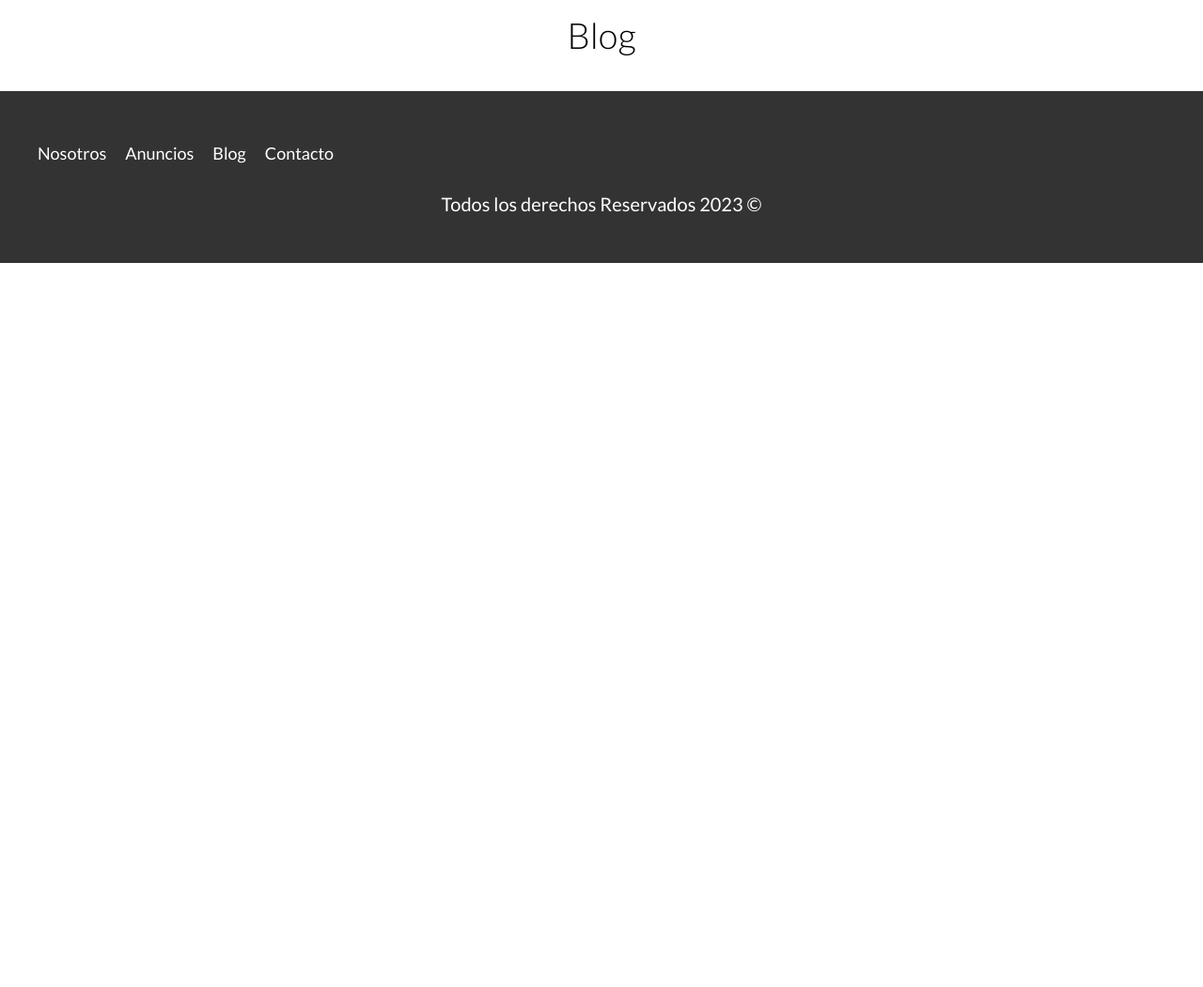
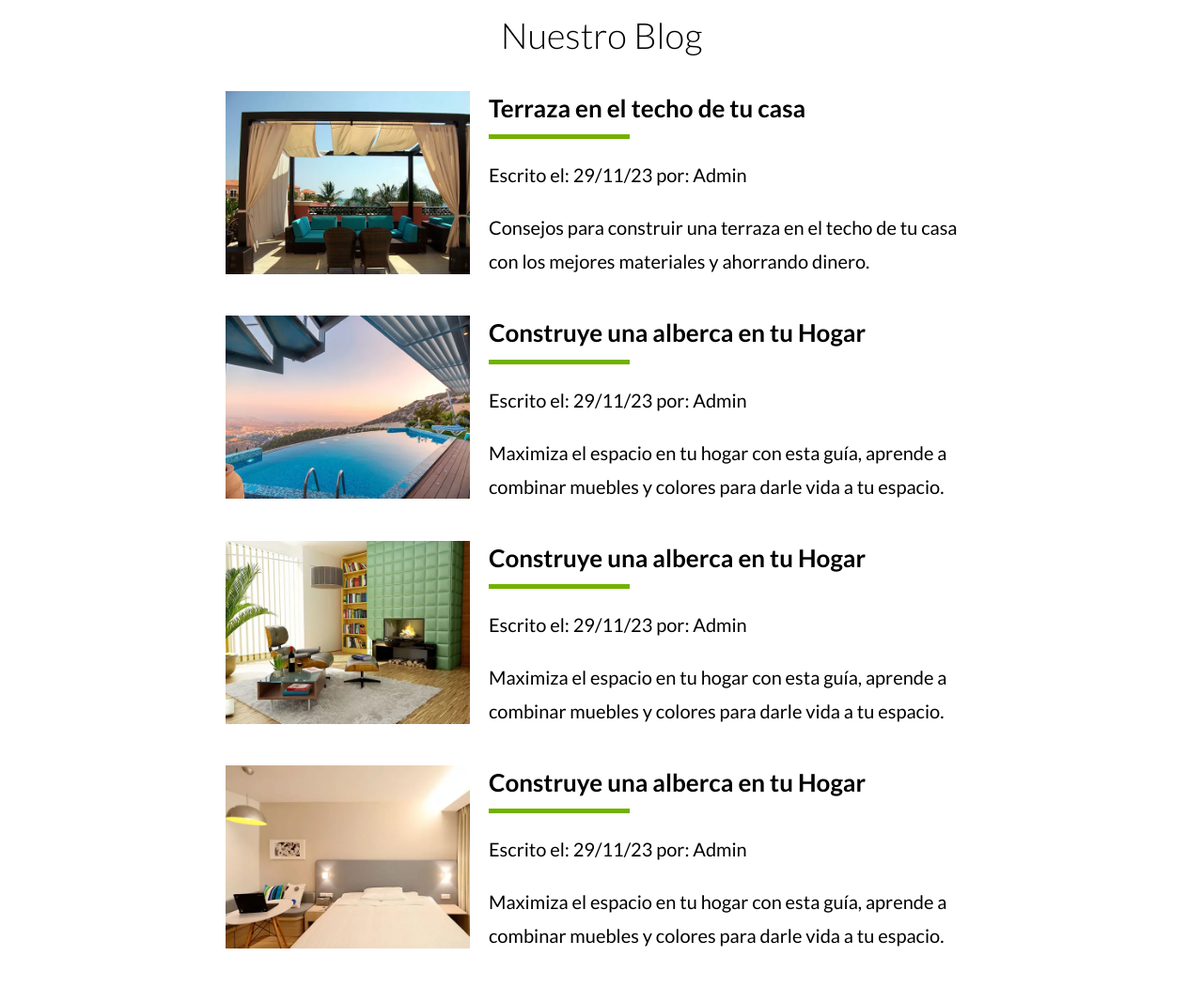
Before and after one commit to martinalturria/Bienes-Raices, a website: page blog.html in a window 1280 px wide. Shown: the part 141-1192 px from the top of the page at 94% size. Before the commit the page ends 800 px from the top, so only its background shows below. Drawn offline with Linux system fonts and the light colour scheme; files whose address does not match are found by name.

Commit message:
Finish static blog and desing

```diff
--- a/blog.html
+++ b/blog.html
@@ -26,8 +26,152 @@
             </div>
         </header>
 
-        <main class="contenedor seccion">
-            <h1>Blog</h1>
+        <main class="contenedor seccion contenido-centrado">
+            <h1>Nuestro Blog</h1>
+
+            <article class="entrada-blog">
+                <div class="imagen">
+                    <picture>
+                        <source
+                            srcset="build/img/blog1.webp"
+                            type="image/webp"
+                        />
+                        <source
+                            srcset="build/img/blog1.jpg"
+                            type="image/jpeg"
+                        />
+                        <img
+                            src="build/img/blog1.jpg"
+                            alt="Texto Entrada Blog"
+                            loading="lazy"
+                        />
+                    </picture>
+                </div>
+
+                <div class="texto-entrada">
+                    <a href="entrada.html">
+                        <h4>Terraza en el techo de tu casa</h4>
+                        <p>
+                            Escrito el: <span>29/11/23</span> por:
+                            <span>Admin</span>
+                        </p>
+
+                        <p>
+                            Consejos para construir una terraza en el techo de
+                            tu casa con los mejores materiales y ahorrando
+                            dinero.
+                        </p>
+                    </a>
+                </div>
+            </article>
+
+            <article class="entrada-blog">
+                <div class="imagen">
+                    <picture>
+                        <source
+                            srcset="build/img/blog2.webp"
+                            type="image/webp"
+                        />
+                        <source
+                            srcset="build/img/blog2.jpg"
+                            type="image/jpeg"
+                        />
+                        <img
+                            src="build/img/blog2.jpg"
+                            alt="Texto Entrada Blog"
+                            loading="lazy"
+                        />
+                    </picture>
+                </div>
+
+                <div class="texto-entrada">
+                    <a href="entrada.html">
+                        <h4>Construye una alberca en tu Hogar</h4>
+                        <p>
+                            Escrito el: <span>29/11/23</span> por:
+                            <span>Admin</span>
+                        </p>
+
+                        <p>
+                            Maximiza el espacio en tu hogar con esta guía,
+                            aprende a combinar muebles y colores para darle vida
+                            a tu espacio.
+                        </p>
+                    </a>
+                </div>
+            </article>
+
+            <article class="entrada-blog">
+                <div class="imagen">
+                    <picture>
+                        <source
+                            srcset="build/img/blog3.webp"
+                            type="image/webp"
+                        />
+                        <source
+                            srcset="build/img/blog3.jpg"
+                            type="image/jpeg"
+                        />
+                        <img
+                            src="build/img/blog3.jpg"
+                            alt="Texto Entrada Blog"
+                            loading="lazy"
+                        />
+                    </picture>
+                </div>
+
+                <div class="texto-entrada">
+                    <a href="entrada.html">
+                        <h4>Construye una alberca en tu Hogar</h4>
+                        <p>
+                            Escrito el: <span>29/11/23</span> por:
+                            <span>Admin</span>
+                        </p>
+
+                        <p>
+                            Maximiza el espacio en tu hogar con esta guía,
+                            aprende a combinar muebles y colores para darle vida
+                            a tu espacio.
+                        </p>
+                    </a>
+                </div>
+            </article>
+
+            <article class="entrada-blog">
+                <div class="imagen">
+                    <picture>
+                        <source
+                            srcset="build/img/blog4.webp"
+                            type="image/webp"
+                        />
+                        <source
+                            srcset="build/img/blog4.jpg"
+                            type="image/jpeg"
+                        />
+                        <img
+                            src="build/img/blog4.jpg"
+                            alt="Texto Entrada Blog"
+                            loading="lazy"
+                        />
+                    </picture>
+                </div>
+
+                <div class="texto-entrada">
+                    <a href="entrada.html">
+                        <h4>Construye una alberca en tu Hogar</h4>
+                        <p>
+                            Escrito el: <span>29/11/23</span> por:
+                            <span>Admin</span>
+                        </p>
+
+                        <p>
+                            Maximiza el espacio en tu hogar con esta guía,
+                            aprende a combinar muebles y colores para darle vida
+                            a tu espacio.
+                        </p>
+                    </a>
+                </div>
+            </article>
         </main>
 
         <footer class="footer seccion">
--- a/src/scss/layout/_inferior.scss
+++ b/src/scss/layout/_inferior.scss
@@ -17,6 +17,12 @@
 
     &:last-of-type {
         margin-bottom: 0;
+    }
+}
+
+.informacion-meta{
+    span {
+        color: $amarillo;
     }
 }
 
@@ -42,7 +48,4 @@
             margin-top: 1rem;
         }
     }
-    span {
-        color: $amarillo;
-    }
 }
```
Also changed, not shown: entrada.html (added, +89 -0 lines), index.html (+3 -3 lines), build/css/app.css, 1 other file.
